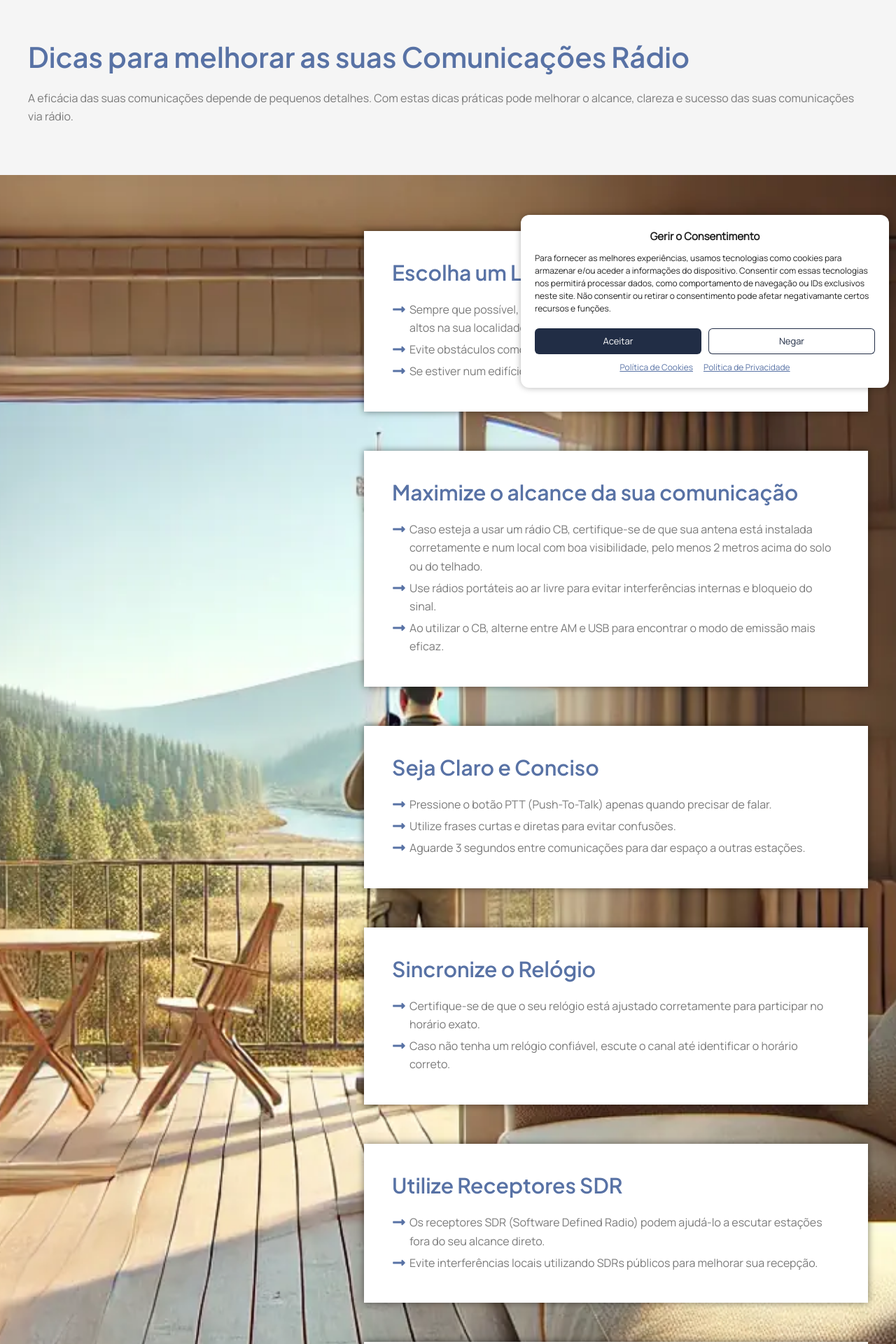
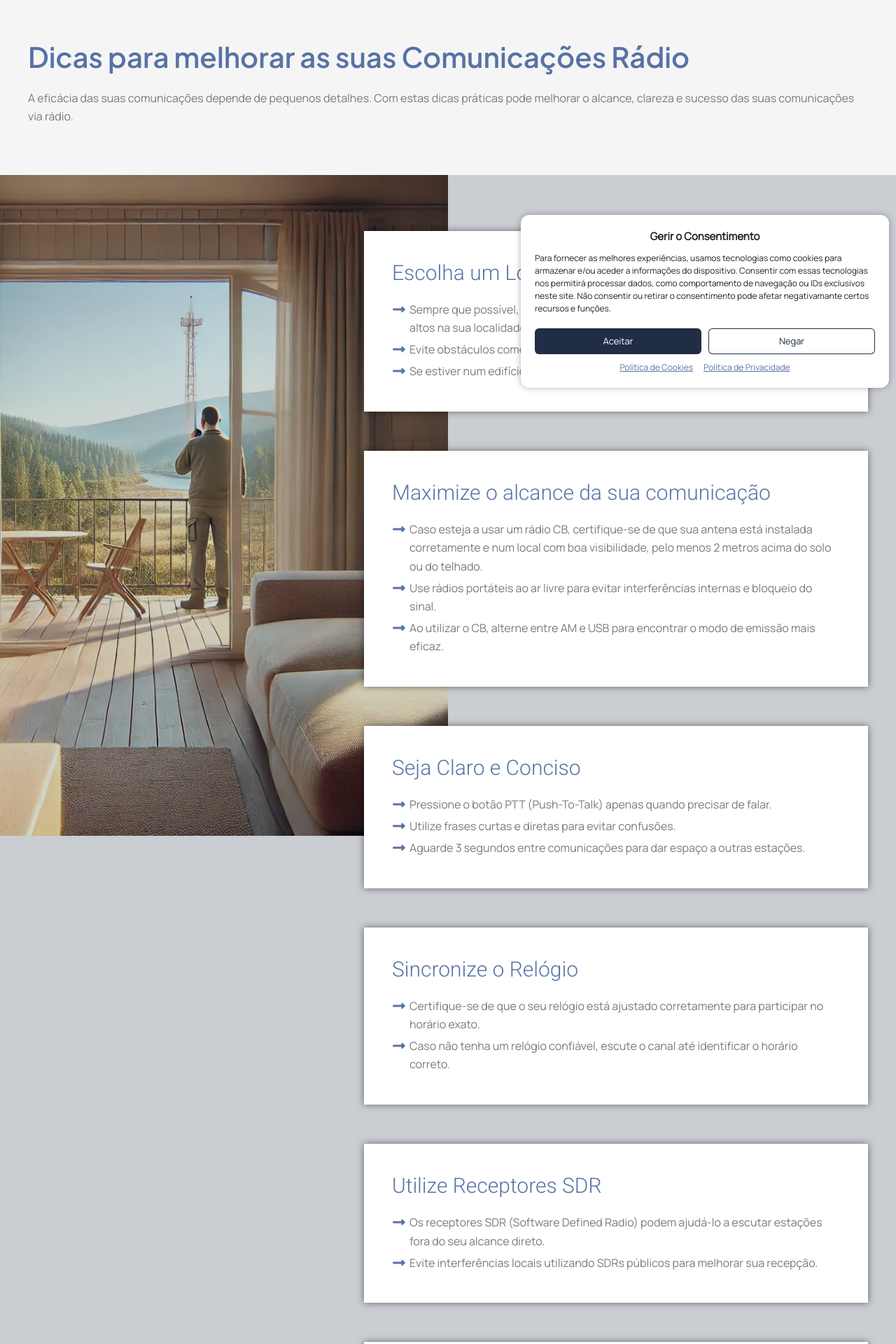
Before and after one commit to Plano333/web333, a Jekyll site: the page built from dicas-para-usar-um-radio-portatil.md, in a window 1280 px wide. Shown: the part 336-2256 px from the top of the page at 70% size. Built offline with Jekyll 4.4.1, drawn with Linux system fonts in a browser that asks for light colours; some web fonts are replaced.

Commit message:
Dicas matches the original at every width
- background photo pinned to the left half with a light navy tint, as the original
- tip-card titles and the Biblioteca 'BREVEMENTE' labels use Roboto, as the original
- card spacing matches at desktop, tablet and phone (container gap included)
- tablet cards are 60% of the full width, as the original

```diff
--- a/_layouts/default.html
+++ b/_layouts/default.html
@@ -24,7 +24,7 @@
   <link rel="apple-touch-icon" href="/assets/images/cropped-favico-1-180x180.png">
   <link rel="preconnect" href="https://fonts.googleapis.com">
   <link rel="preconnect" href="https://fonts.gstatic.com" crossorigin>
-  <link rel="stylesheet" href="https://fonts.googleapis.com/css?family=Manrope:400%7CPlus+Jakarta+Sans:600%7CCarattere&amp;display=fallback">
+  <link rel="stylesheet" href="https://fonts.googleapis.com/css?family=Manrope:400%7CPlus+Jakarta+Sans:600%7CRoboto:300,500%7CCarattere&amp;display=fallback">
   <link rel="stylesheet" href="/assets/css/main.css">
 </head>
 <body>
--- a/assets/css/main.css
+++ b/assets/css/main.css
@@ -32,7 +32,7 @@ h1 { font-size: 90px; line-height: 1.4; color: #fff; }
 h2 { font-size: 40px; color: var(--primary); }
 h3 { font-size: 24px; color: var(--navy); }
 h4 { font-size: 24px; color: var(--primary); line-height: 1.2; }
-h2.sm { font-size: 30px; font-weight: 300; }
+h2.sm { font-size: 30px; font-weight: 300; font-family: "Roboto", sans-serif; }  /* Dicas cards: Elementor global font in the original */
 h5 { font-size: 20px; color: var(--navy); line-height: 1.2; }
 blockquote { margin: 26px; padding: 20px; border-left: 5px solid rgba(0, 0, 0, .05); color: #4b4f58; font-size: 17.6px; font-style: italic; }
 blockquote p { margin: 0; }
@@ -84,6 +84,8 @@ h4.thin { font-weight: 400; }
 .bg-yellow { background: var(--yellow); }
 .bg-dark { background: #222; }
 .bg-image { position: relative; background: var(--bg) center / cover no-repeat; background-image: var(--bg); }
+.bg-fixed-half { background-size: 50% auto; background-position: 0 0; background-attachment: fixed; isolation: isolate; }  /* Dicas: photo pinned to the left half, light navy tint */
+.bg-fixed-half::before { content: ""; position: absolute; inset: 0; z-index: -1; background: var(--navy); opacity: .2; }
 .shadow { box-shadow: 0 0 10px rgba(0, 0, 0, .5); }
 .push-right { width: var(--w); margin-left: auto; }
 .push-right + .push-right { margin-top: 56px; }
@@ -162,7 +164,7 @@ p > .btn { margin-right: 0; }
 /* cards */
 .icon-box { text-align: center; }
 .icon-box-icon { font-size: 50px; line-height: 1; margin-bottom: 15px; }
-.label { margin: 0; font-weight: 500; }
+.label { margin: 0; font: 500 16px/19px "Roboto", sans-serif; text-transform: uppercase; }
 .icon-box h3 { margin-bottom: 15px; }
 .icon-box-text, .image-box-text { margin: 0; }
 .icon-box.stat { text-align: left; }
@@ -307,11 +309,12 @@ iframe.video::after { display: none; }
   .banner { margin-top: -150px; padding: 200px 20px 50px; }
   .hero { min-height: 0; margin-top: -141px; }
   .push-right { margin-right: auto; }
+  .section.bg-fixed-half { padding-left: 0; padding-right: 0; }  /* original: no side padding, cards are 60% of the full width */
   .row > .col[style*="--w-md"] { flex: 0 1 calc(var(--w-md) - var(--gap) / 2); }
   .overlay-navy[style*="--pad"] { padding: var(--pad-md); }
   .row > .overlay-navy.push-right { width: 80%; }
   .section:has(> .row > .overlay-navy.push-right) { padding: 0 0 80px !important; }
-  .push-right + .push-right { margin-top: 24px; }
+  .push-right + .push-right { margin-top: 44px; }  /* 24px margin + 20px container gap */
   .section.stats-band { padding: 0; }
   .section.stats-band > .row.pull-up { margin: -100px 0 0; }
   .section.stats-band > .row.pull-up > .col { padding: 0; }
@@ -332,9 +335,10 @@ iframe.video::after { display: none; }
   .section.rows-inset .row { margin-left: 0; margin-right: 0; }
   .banner-empty { height: 150px; padding: 0; }
   .push-right { width: auto; }
+  .section.bg-fixed-half { padding-left: 20px; padding-right: 20px; }
   .row > .overlay-navy.push-right { width: 100%; }
   .section:has(> .row > .overlay-navy.push-right) { padding: 0 25px 50px !important; }
-  .push-right + .push-right { margin-top: 10.5px; }
+  .push-right + .push-right { margin-top: 30.5px; }  /* 10.5px margin + 20px container gap in the original */
   .cookie-table { grid-template-columns: 100px 1fr; grid-auto-flow: row; }
   .cookie dt { grid-row: auto; }
   .cookie + .cookie dt { position: static; width: auto; height: auto; overflow: visible; clip: auto; }
--- a/dicas-para-usar-um-radio-portatil.md
+++ b/dicas-para-usar-um-radio-portatil.md
@@ -16,7 +16,7 @@ A eficácia das suas comunicações depende de pequenos detalhes. Com estas dica
 
 </section>
 
-<section class="section pt-8 pb-8 bg-image" style="--bg: url(/assets/images/comunicacao-exterior-inverso.webp); --pb-md: 100px; --pb-sm: 90px" markdown="1">
+<section class="section pt-8 pb-8 bg-image bg-fixed-half" style="--bg: url(/assets/images/comunicacao-exterior-inverso.webp); --pb-md: 100px; --pb-sm: 90px" markdown="1">
 
 <div class="bg-white shadow push-right" style="--w: 60%; --pad: 40px 40px 40px 40px" markdown="1">
 
```
